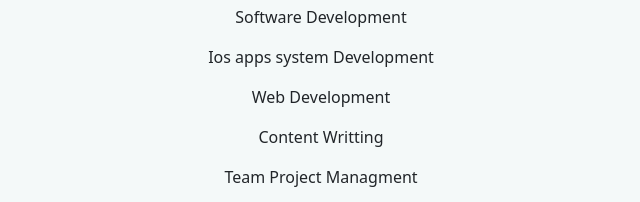
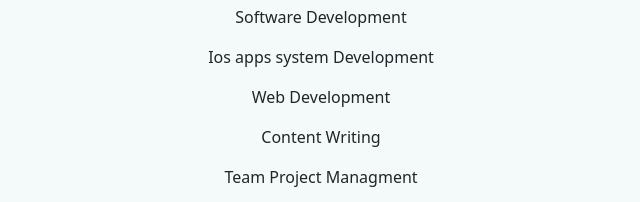
Before and after one commit to Smathur175/portfolio, a plain HTML site: page index.html in a window 1280 px wide. Shown: the part 1350-1552 px from the top of the page, 319-959 px from the left. Drawn offline with nearby package versions, Linux system fonts and the light colour scheme; a web font is replaced by a local one.

Commit message:
Correct spelling

```diff
--- a/index.html
+++ b/index.html
@@ -79,7 +79,7 @@
         <p>Software Development</p>
         <p>Ios apps system Development</p>
         <p>Web Development</p>
-        <p>Content Writting</p>
+        <p>Content Writing</p>
         <p>Team Project Managment</p>
         <img src="Css.Index/coding.png" alt="love to code" class="Locd" />
         <img src="Css.Index/group.png" alt="" class="Locd" />
```
